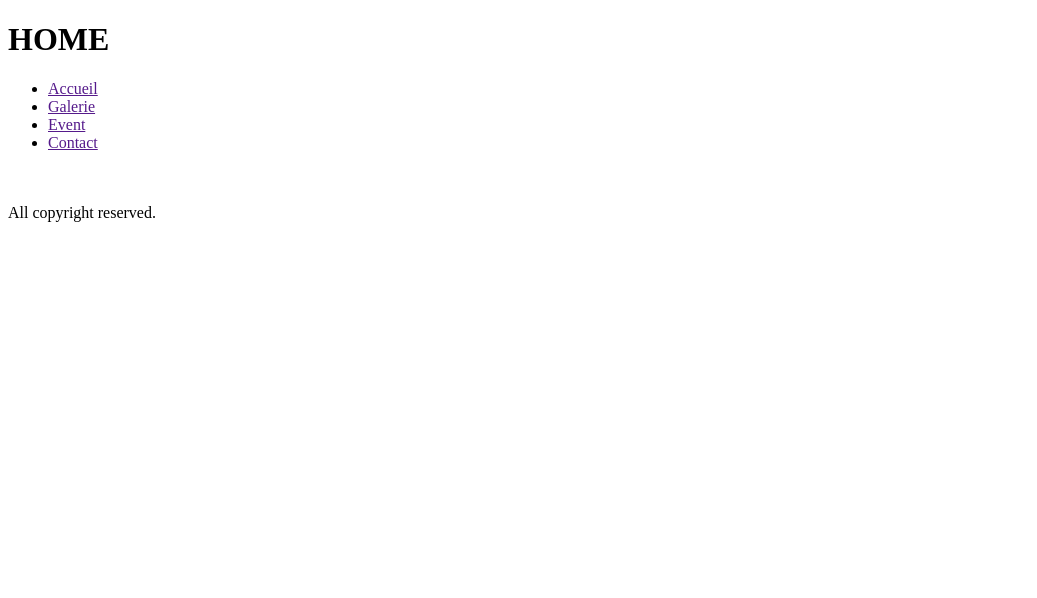
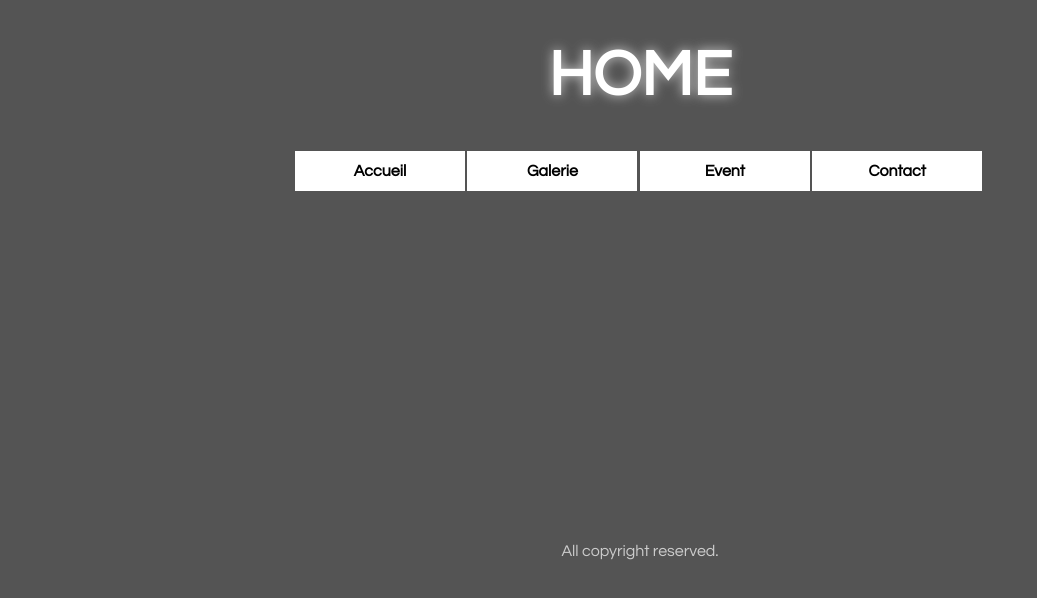
Before and after one commit to hegelCodeur/projetGit, a plain HTML site: page index.html in a window 1280 px wide. Shown: the whole page, without its empty margins (0-1037 px from the left). Drawn offline with Linux system fonts and the light colour scheme.

Commit message:
Ajout du design sur le fichier html

```diff
--- a/index.html
+++ b/index.html
@@ -2,6 +2,8 @@
 <html>
 <head>
 	<title>projet</title>
+	<meta charset="utf-8">
+	<link rel="stylesheet" type="text/css" href="style.css">
 </head>
 <body>
    <div id="container">
@@ -16,8 +18,7 @@
    	  	 </ul>
 
    </div>
-    <br>
-    <br>
-   <footer>All copyright reserved.</footer>
+
+   <footer class="pied">All copyright reserved.</footer>
 </body>
 </html>
--- /dev/null
+++ b/style.css
@@ -0,0 +1,54 @@
+*{
+	background: #545454;
+	font-family: Century Gothic;
+}
+
+#container {
+	width: 690px;
+	height: 500px;
+	margin: 0 auto;
+}
+
+.titre {
+	text-align: center;
+	color: #ffffff;
+	text-shadow: 0px 0px 12px #ccc;
+	font-size: 4.0em;
+}
+
+.nav {
+	list-style: none;
+	margin: 0;
+	padding: 0;
+}
+
+.nav li {
+    width: 169px;
+	display: inline-block;
+	text-align: center;
+	line-height: 40px;
+
+
+}
+
+.nav li a {
+	    background: #fff;
+		color: #000;
+		text-decoration: none;
+	    margin: 0 -1px 0 0;
+	    display: block;
+	    font-weight: bold;
+}
+
+.nav li a:hover {
+	    background: #000;
+		color: #fff;
+		text-decoration: none;
+	    margin: 0 -1px 0 0;
+	    display: block;
+}
+
+.pied {
+	text-align: center;
+	color: #ccc;
+}
```
